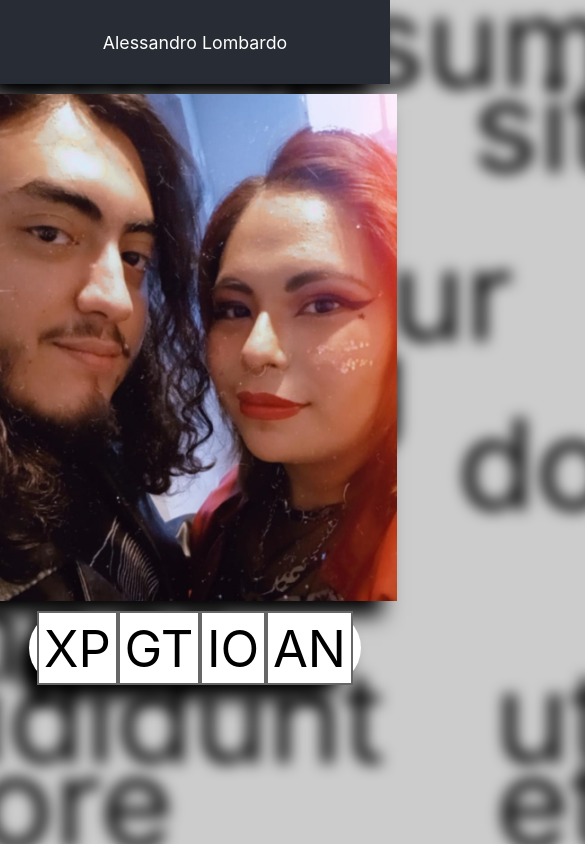
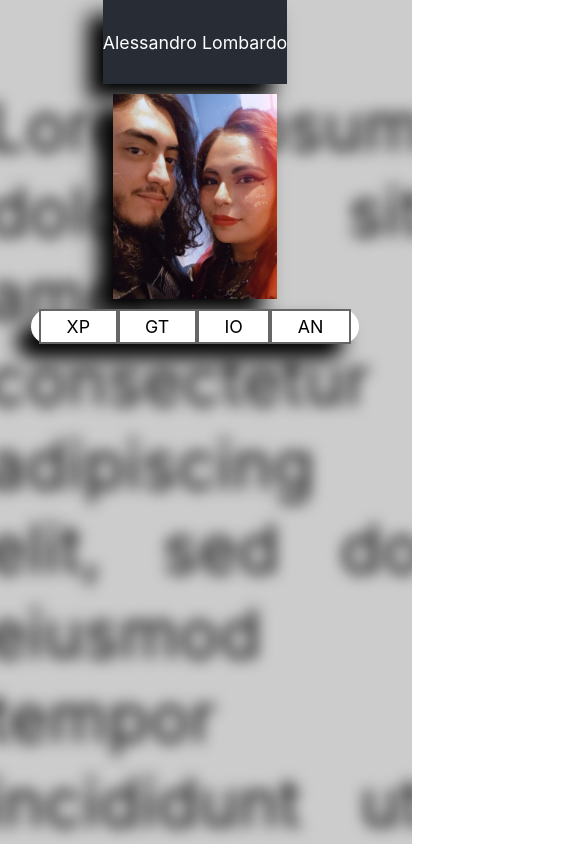
Before and after one commit to AlessandroLF/devpagereact, a React (Create React App) app: page / in a window 390 px wide. Shown: the top 844 px of the page, 585 px wide, since content can reach past the window. Built offline with nearby package versions, Linux system fonts and the light colour scheme; the HTML template or start-up script is replaced by a standard one.

Commit message:
mobile support

```diff
--- a/src/App.css
+++ b/src/App.css
@@ -8,7 +8,7 @@
 .App-header {
   background-color: #282c34;
   min-height: 10vh;
-  min-width: 100vw;
+  width: stretch;
   display: flex;
   flex-direction: column;
   align-items: center;
@@ -19,9 +19,11 @@
 }
 
 #background {
+  padding-top: 10vh;
+  width: stretch;
   position: absolute;
   z-index: -1;
-  font-size: 15vh;
+  font-size: calc(60px + 2vmin);
   text-align: justify;
   color: transparent;
   text-shadow: 10px 0px 15px rgba(0, 0, 0 ,1);
@@ -31,7 +33,7 @@
 }
 
 #perfil{
-  max-height: 60vh;
+  max-height: calc(10px + 50vmin);
   margin-top: 10px;
   box-shadow: -15px 15px 20px black;
 }
@@ -47,7 +49,7 @@
   box-shadow: -15px 15px 20px black;
 }
 .btbar > div{
-  font-size: 6vh;
+  font-size: calc(10px + 2vmin);
   background-color: white;
   flex-grow: 1;
   border: 2px solid rgba(0, 0, 0 ,.6);
@@ -81,6 +83,6 @@
   padding-top: 10px;
   background-color:rgb(255, 255, 255);
   min-width: 80vw;
-  font-size: 2.4rem;
+  font-size: calc(10px + 2vmin);
   min-height: 30vh;
 }
```
